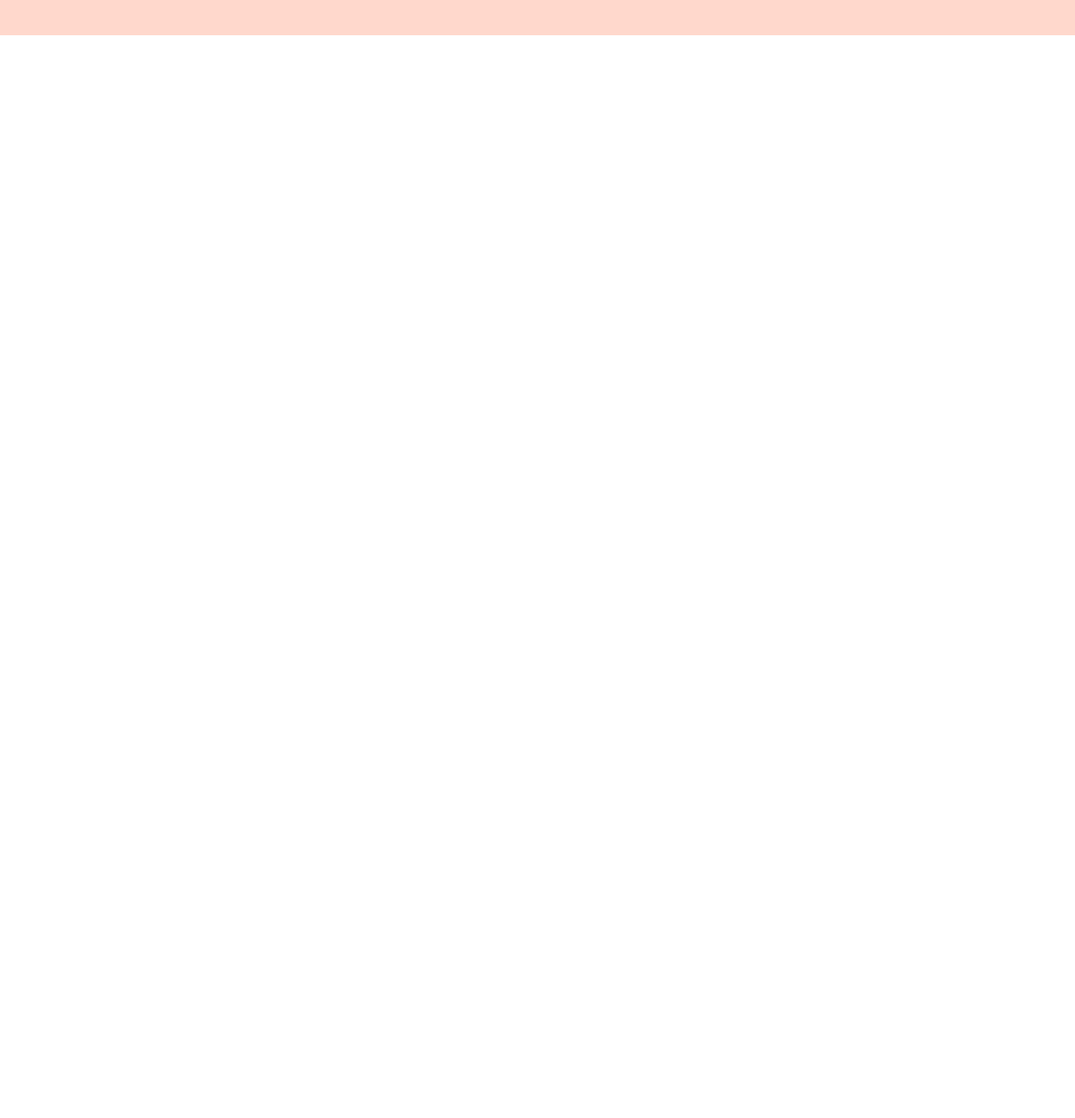
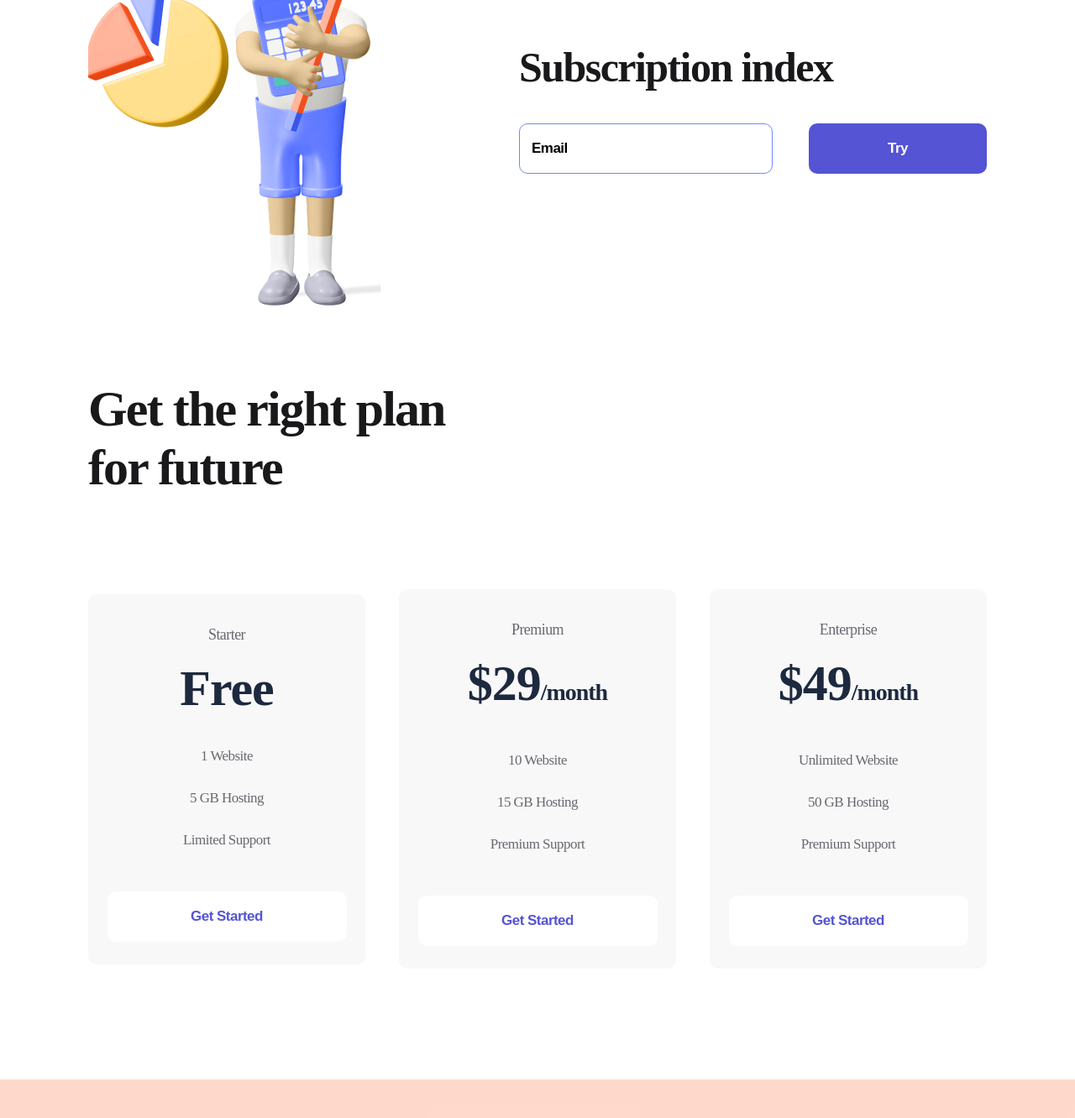
Before and after one commit to NataliaMartynuik/Logo_project, a plain HTML site: page index.html in a window 1280 px wide. Shown: the part 969-2301 px from the top of the page at 84% size. Before the commit the page ends 1011 px from the top, so only its background shows below. Drawn offline with nearby package versions, Linux system fonts and the light colour scheme.

Commit message:
Add files via upload

```diff
--- a/index.html
+++ b/index.html
@@ -65,6 +65,55 @@
      </div>
 
     </section>
+    <section class="container subscribe">
+            <div>
+                <img src="./img/Man2.png" alt="Second Man">
+            </div>
+            <div>
+                <h2 class="subscribe__title">Subscription index</h2>
+                <form>
+                    <input class="input" type="email" placeholder="Email">
+                    <button class="button button__violet">Try</button>
+                </form>
+            </div>
+
+    </section>
+    <section class="container plan">
+        <h2 class="plan__title">Get the right plan for future</h2>
+        <div class="plan__flex">
+            <div class="item">
+                <p class="item__text">Starter</p>
+                <h3 class="item__title">Free</h3>
+                <ul>
+                    <li class="item__li">1 Website</li>
+                    <li class="item__li" >5 GB Hosting</li>
+                    <li class="item__li">Limited Support</li>
+                </ul>
+                <button class="button button__item">Get Started</button>
+            </div>
+            <div class="item">
+                <p class="item__text">Premium</p>
+                <h3 class="item__title">$29<span>/month</span></h3>
+                <ul>
+                    <li class="item__li">10 Website</li>
+                    <li class="item__li" >15 GB Hosting</li>
+                    <li class="item__li">Premium Support</li>
+                </ul>
+                <button class="button button__item">Get Started</button>
+            </div>
+            <div class="item">
+                <p class="item__text">Enterprise</p>
+                <h3 class="item__title">$49<span>/month</span></h3>
+                <ul>
+                    <li class="item__li">Unlimited Website</li>
+                    <li class="item__li" >50 GB Hosting</li>
+                    <li class="item__li">Premium Support</li>
+                </ul>
+                <button class="button button__item">Get Started</button>
+            </div>
+
+        </div>
+    </section>
     <footer class="footer">
         <div class="container footer__flex">
         <div>
--- a/style/style.css
+++ b/style/style.css
@@ -18,7 +18,7 @@
     padding: 38px 0 48px;
 }
 
-.header__flex, .footer__flex, .about {
+.header__flex, .footer__flex, .about, .subscribe, .plan__flex {
     display: flex;
     justify-content: space-between;
     align-items: center;
@@ -122,3 +122,104 @@ cursor: pointer;
 .nav_li_footer:first-of-type {
     margin-left: 0px;
 }
+
+.subscribe {
+    margin-bottom: 85px;
+
+}
+.subscribe__title {
+    font-weight: bold;
+    font-size: 50px;
+    line-height: 57px;
+    letter-spacing: -1.56316px;
+    color: #19191B;
+    margin-bottom: 38px;
+}
+.input{
+    width: 302px;
+    height: 60px;
+    border: 1px solid #7087FF;
+    border-radius: 10px;
+    padding-left: 14px;
+    box-sizing: border-box;
+    margin-right: 39px;
+}
+.input::placeholder, .input{
+    font-weight: bold;
+    font-size: 17px;
+    line-height: 22px;
+    letter-spacing: -0.531474px;
+    color: #000000;
+
+}
+.input:focus {
+    outline: none;
+}
+.plan {
+    margin-bottom: 132px;
+}
+.plan__title {
+    font-weight: bold;
+    font-size: 60px;
+    line-height: 70px;
+    letter-spacing: -1.87579px;
+    color: #19191B;
+    max-width: 504px;
+    margin-bottom: 110px;
+
+}
+.item {
+    width: 330px;
+    background: #F8F8F8;
+    border-radius: 10px;
+    text-align: center;
+    padding: 34px 0 27px;
+}
+.item:hover {
+    transition: 500ms;
+    background: #FF7143;
+    box-shadow: 0px 32px 34px rgba(255, 112, 59, 0.317827);
+}
+.item__text {
+    font-weight: normal;
+    font-size: 18px;
+    line-height: 28px;
+    letter-spacing: -0.562737px;
+    color: #696871;
+}
+.item:hover .item__text, .item:hover .item__title, .item:hover .item__li {
+    color: white;
+    transition: 500ms;
+}
+.item__title {
+    font-weight: bold;
+    font-size: 60px;
+    line-height: 56px;
+    letter-spacing: -1.03448px;
+    color: #1D293F;
+    margin: 22px 0 28px;
+}
+.item__title span {
+    font-size: 28px;
+}
+
+.item__li {
+    list-style: none;
+    font-size: 17px;
+    line-height: 50px;
+    letter-spacing: -0.531474px;
+    color: #696871;
+}
+
+.button__item {
+    width: 285px;
+    background: white;
+    color: #5454D4;
+    margin-top: 36px;
+}
+
+.item:hover .button__item {
+    background: #9F3919;
+    color: white;
+    transition: 500ms;
+}
```
Also changed, not shown: img/Man2.png (added).
